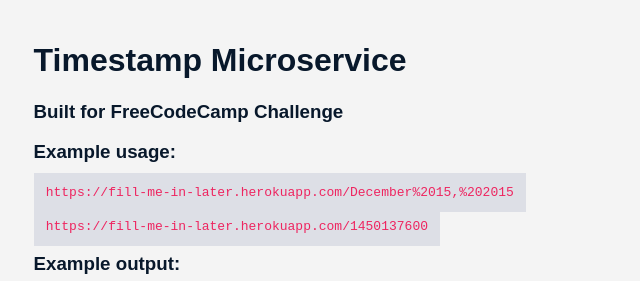
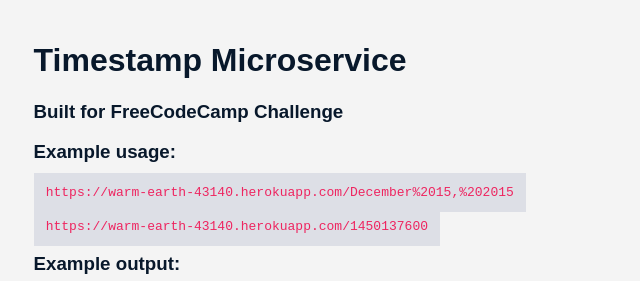
Before and after one commit to inkblotty/timestampMicroservice, a website: page public/index.html in a window 1280 px wide. Shown: the top 281 px of the page, 0-640 px from the left. Drawn offline with Linux system fonts and the light colour scheme.

Commit message:
fixed herokuapp link in index.html

```diff
--- a/public/index.html
+++ b/public/index.html
@@ -34,8 +34,8 @@
 	<h3>Built for FreeCodeCamp Challenge</h3>
 
 	<h3>Example usage:</h3>
-	<p><code>https://fill-me-in-later.herokuapp.com/December%2015,%202015</code></p>
-	<p><code>https://fill-me-in-later.herokuapp.com/1450137600</code></p>
+	<p><code>https://warm-earth-43140.herokuapp.com/December%2015,%202015</code></p>
+	<p><code>https://warm-earth-43140.herokuapp.com/1450137600</code></p>
 
 	<h3>Example output:</h3>
 	<p><code>{ "unix": 1450137600, "natural": "December 15, 2015" }</code></p>
```
